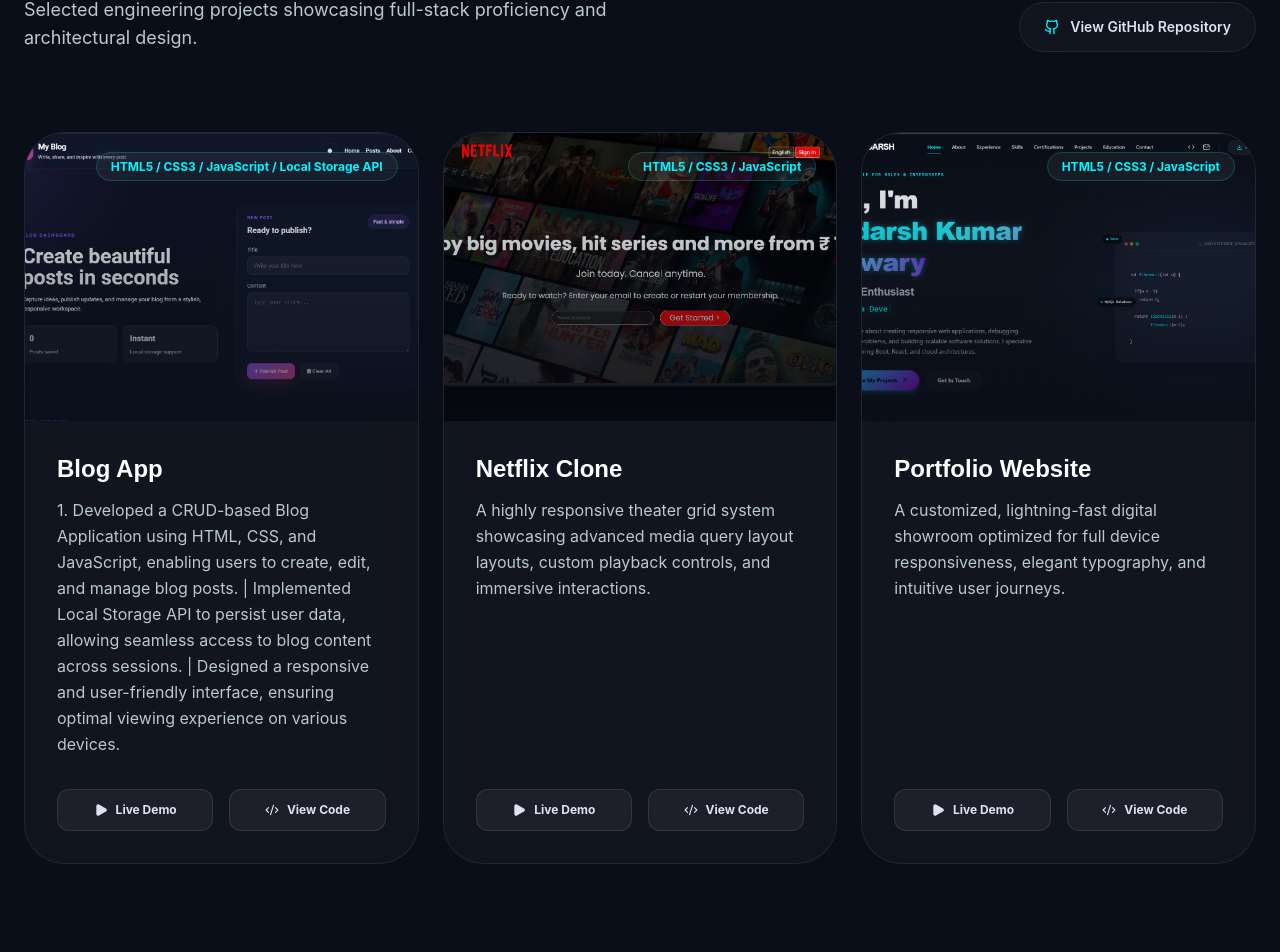
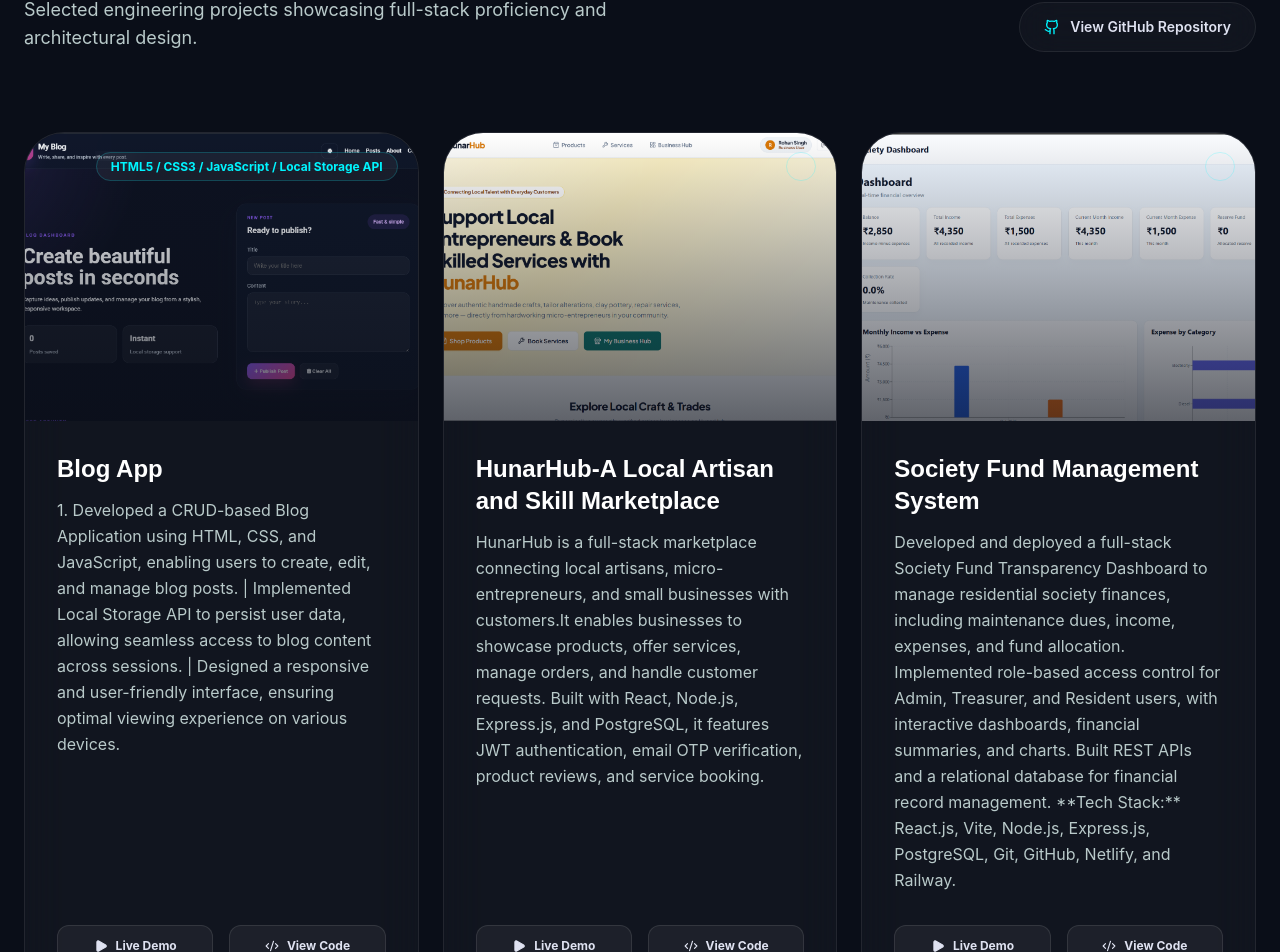
Before and after one commit to Adarsh0234/PortProject, a React (Vite) app: page / in a window 1280 px wide. Shown: the part 5358-6310 px from the top of the page. Built offline with nearby package versions, Linux system fonts and the light colour scheme; no server answers.

Commit message:
Added Projects

```diff
--- a/src/data.ts
+++ b/src/data.ts
@@ -11,13 +11,22 @@
     codeUrl: "https://github.com/Adarsh0234/Blog-App"
   },
   {
-    id: "cinema",
-    title: "Netflix Clone",
-    description: "A highly responsive theater grid system showcasing advanced media query layout layouts, custom playback controls, and immersive interactions.",
-    tag: "HTML5 / CSS3 / JavaScript",
-    imageUrl: "/CLONE.jpg",
-    liveUrl: "https://firstofficialproject.netlify.app",
-    codeUrl: "https://github.com/12c02ctsadarshkumar/netflix-clone"
+    id: "ECommerce",
+    title: "HunarHub-A Local Artisan and Skill Marketplace",
+    description: "HunarHub is a full-stack marketplace connecting local artisans, micro-entrepreneurs, and small businesses with customers.It enables businesses to showcase products, offer services, manage orders, and handle customer requests. Built with React, Node.js, Express.js, and PostgreSQL, it features JWT authentication, email OTP verification, product reviews, and service booking.",
+    tag: "",
+    imageUrl: "/hunarhub.png",
+    liveUrl: "https://hunarhubb.netlify.app/",
+    codeUrl: "https://github.com/Adarsh0234/Hunar-Hub"
+  },
+  {
+    id: "funding",
+    title: "Society Fund Management System",
+    description: "Developed and deployed a full-stack Society Fund Transparency Dashboard to manage residential society finances, including maintenance dues, income, expenses, and fund allocation. Implemented role-based access control for Admin, Treasurer, and Resident users, with interactive dashboards, financial summaries, and charts. Built REST APIs and a relational database for financial record management. **Tech Stack:** React.js, Vite, Node.js, Express.js, PostgreSQL, Git, GitHub, Netlify, and Railway.",
+    tag: "",
+    imageUrl: "/society.png",
+    liveUrl: "https://societyfunds.netlify.app/",
+    codeUrl: "https://github.com/Adarsh0234/Society-Fund"
   },
   {
     id: "synthetix",
@@ -27,6 +36,15 @@
     imageUrl: "/portfolio.png",
     liveUrl: "#demo-synthetix",
     codeUrl: "https://github.com/Adarsh0234/PortProject"
+  },
+  {
+    id: "cinema",
+    title: "Netflix Clone",
+    description: "A highly responsive theater grid system showcasing advanced media query layout layouts, custom playback controls, and immersive interactions.",
+    tag: "HTML5 / CSS3 / JavaScript",
+    imageUrl: "/CLONE.jpg",
+    liveUrl: "https://firstofficialproject.netlify.app",
+    codeUrl: "https://github.com/12c02ctsadarshkumar/netflix-clone"
   }
 ];
 
```
Also changed, not shown: public/hunarhub.png (added), public/society.png (added).
